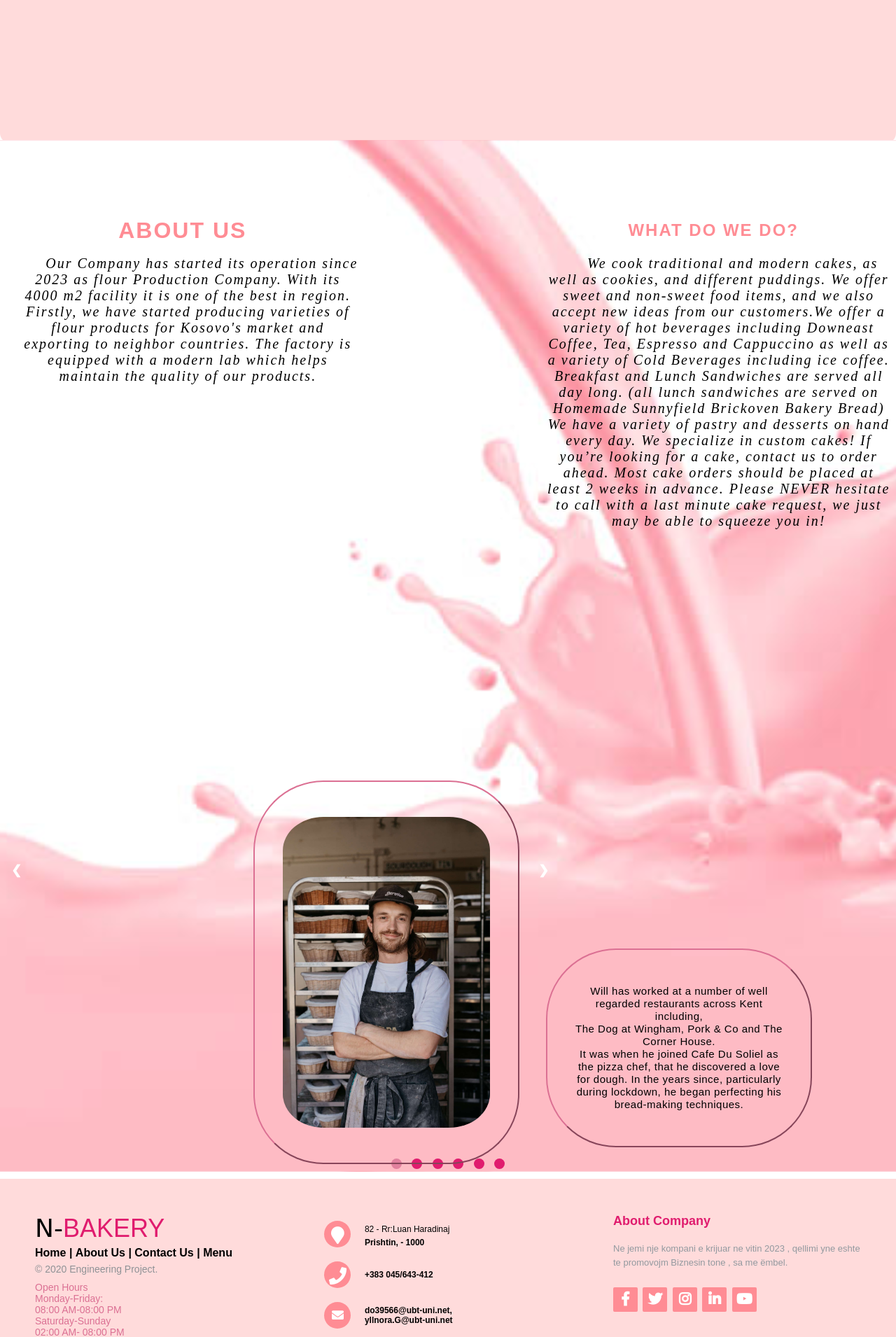
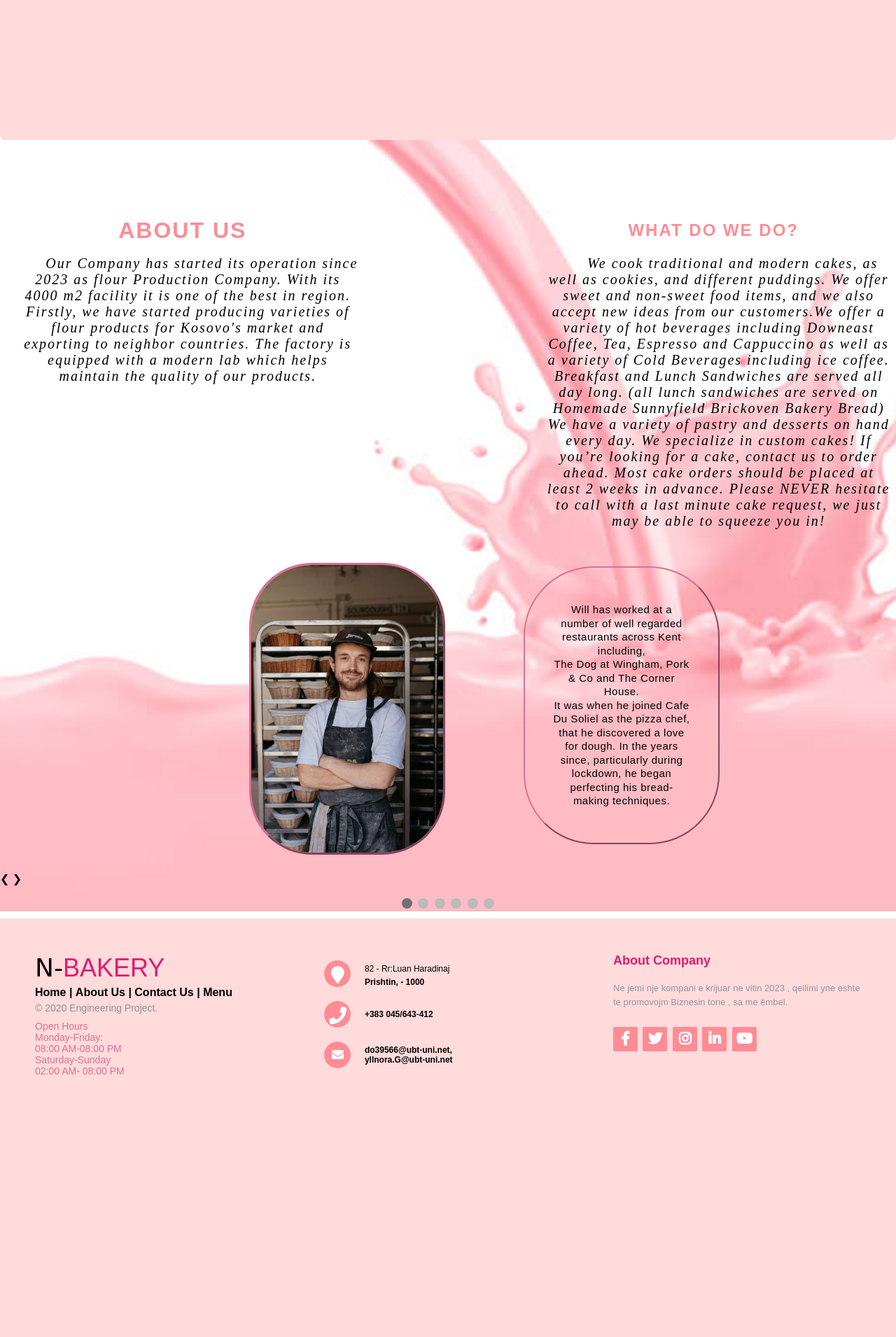
Before and after one commit to Do10527/Projekti-Bakery, a PHP site: page /AboutUs.html in a window 1280 px wide. Shown: the part 210-2120 px from the top of the page at 70% size. After the commit the page ends 1745 px from the top, so only its background shows below. Run offline with PHP 8.4, Linux system fonts and the light colour scheme; some libraries are stand-ins or nearby versions; some web fonts are replaced.

Commit message:
Editimi i sjladerit ne faqen About Us

```diff
--- a/Kodi/AboutUs.html
+++ b/Kodi/AboutUs.html
@@ -49,7 +49,7 @@
 
 <div class="slider-korniza">
 
-  <div class="Slajderi fade">
+  <div class="Slajder fade">
     <div class="numbertext"></div>
     <img src="img/p1.jpg" style="width:50%">
     <div class="text">Will has worked at a number of well regarded restaurants across Kent including,<br> The Dog at Wingham, Pork & Co and The Corner House. <br>It was when he joined Cafe Du Soliel as the pizza chef, that he discovered a love for dough. In the years since, particularly during lockdown, he began perfecting his bread-making techniques.</div>
@@ -57,35 +57,37 @@
   </div>
 
 
-  <div class="Slajderi  fade">
+  <div class="Slajder  fade">
     <div class="numbertext"></div>
     <img src="img/P2.jpg" style="width:50%">
     <div class="text">Allison is the Retail Operations Manager at Duchess Bake Shop and is the glue that binds us all together. She joined the Duchess team in 2017 as a front of house server at our 124th Street location. Allison is dedicated to every one of her team members and works with our front of house teams to keep our cafes running smoothly.</div>
   </div>
 
-  <div class="Slajderi  fade">
-    <div class="numbertext"></div>
-    <img src="img/P3.jpg" style="width:50%">
+  <div class="Slajder  fade">
+    <div class="S1">
+    <img src="img/P3.jpg" style="width:50% ">
     <div class="text">Lex learned the craft in his father's bakery in homeland Korea.  Later on, he trained and worked at international bakery in Korea  gaining experience in bread making, cake decorating, and pastry production.
    </div>
   </div>
+  </div>
 
-  <div class="Slajderi  fade">
-    <div class="numbertext"></div>
+  <div class="Slajder  fade">
+    <div class="S2">
     <img src="img/P4.jpg" style="width:50%">
     <div class="text">Jon started his career in finance in London working
       as an asset manager. However, in his mid 20s,
        his passion for adventure took him to live and
        work in San Sebastian</div>
+      </div>
   </div>
 
-  <div class="Slajderi  fade">
+  <div class="Slajder  fade">
     <div class="numbertext"></div>
     <img src="img/P5.jpg" style="width:50%">
     <div class="text">Josh is the newest member of the team, joining in October 23. During lockdown, Josh discovered his passion for making sourdough at home, which he’d always wanted to take more seriously. In 2022, he stopped his work in the media advertising industry to start a baker role at Docker in Folkestone</div>
   </div>
 
-  <div class="Slajderi fade">
+  <div class="Slajder fade">
     <div class="numbertext"></div>
     <img src="img/P6.jpg" style="width:50%">
     <div class="text">Ben has always had a passion for sourdough, which started in his home kitchen. He decided to follow that love for bread and began work at Wild Bread, where he gained most of his sourdough-making experience, before moving briefly to Grain and Hearth and then onto the Gilda team in February 2023. </div>
@@ -120,7 +122,7 @@
 
   function showSlides(n) {
     let i;
-    let slides = document.getElementsByClassName("Slajderi ");
+    let slides = document.getElementsByClassName("Slajder ");
     let dots = document.getElementsByClassName("dot");
     if (n > slides.length) {slideIndex = 1}
     if (n < 1) {slideIndex = slides.length}
--- a/Kodi/Bakery.css
+++ b/Kodi/Bakery.css
@@ -33,10 +33,10 @@
   transform: translate(-50%, -50%);
 }
 
-  #wrapper-div {
+  /*#wrapper-div {
     width: 80%;
     margin: auto;
-  }
+  }*/
 
   .clearfix::after {
     content: " ";
@@ -576,88 +576,100 @@ select option:checked {
 }
 
  /* ------------SLLAJDERI----------------------------------------------*/
- .Slajderi
+ .Slajder
  {
   display: none;
- text-align: center;
    padding: 20px;
- z-index: 1;
-
-
+   z-index:1;
+   width: 100%;
+   align-items: center;
  }
 
- .Slajderi  img
+ .Slajder  img
  {
 
-
- padding: 50px 40px;
- position: relative;
- bottom: -330px;
- margin-bottom: 30px;
- margin-right: -40%;
- line-height: 1.2;
- border-radius: 100px;
- border-style: outset;
- border-width: 2px;
+   border-radius: 90px;
+   border-style:outset;
+   border-width: 0.px;
    border-color:palevioletred;
+   position:relative;
+   margin-bottom:-70%;
+   margin-left: 60%;
 
  }
 
  .slider-korniza {
- max-width: 800px;
+ max-width: 600px;
  position:relative;
- margin-top: 1px;
- margin-bottom: -30px;
- /*z-index: 1;*/
- z-index: 1;
+ margin-top: 20px;
+
+ }
+.S1 img
+ {
+  border-radius: 90px;
+   border-style:outset;
+   border-width: 0.px;
+   border-color:palevioletred;
+   position:relative;
+   margin-bottom:-50%;
+   margin-left: 60%;
+   width: 50px;
+ }
+ .S2 img
+ {
+  border-radius: 90px;
+   border-style:outset;
+   border-width: 0.px;
+   border-color:palevioletred;
+   position:relative;
+   margin-bottom:-50%;
+   margin-left: 60%;
+   width: 50px;
+ }
 
 
+ .prev, .next {
+ cursor:pointer;
+ position: relative;
 
  }
-
- .prev, .next {
- cursor: pointer;
- position: absolute;
- top: 50%;
- width: auto;
- padding: 16px;
- bottom: 8px;
- color: white;
- font-weight: bold;
- font-size: 18px;
- transition: 0.6s ease;
- border-radius: 0 3px 3px 0;
- user-select: none;
- }
-
- .next {
- right: 0;
- border-radius: 3px 0 0 3px;
- }
-
  .prev:hover, .next:hover {
   background-color: rgba(0,0,0,0.8);
   }
 
  .text {
+
   color:black;
   letter-spacing: 0.5px;
   padding: 50px 40px;
   position: relative;
- bottom: 8px;
+  bottom: 20px;
   width: 50%;
   height: 0%;
- margin-left: 100%;
- line-height: 1.2;
+  margin-left: 130%;
+  line-height: 1.3;
   border-radius: 100px;
   border-style: outset;
   border-width: 2px;
   border-color:palevioletred;
+/*
+ line-height: 1.5;
+ border-radius: 100px;
+ border-style: outset;
+ border-width: 2px;
+ border-color:palevioletred;
+ color:black;
+ letter-spacing: 0.5px;
+ padding: 20px 20px;
+ position:relative;
+ margin-bottom:-5%;
+ margin-left: 100%;
+ */
 
  }
 
 
- .dot {
+ .Slajder.dot {
  cursor: pointer;
  height: 15px;
  width: 15px;
@@ -665,13 +677,13 @@ select option:checked {
  background-color:#e01c6e;
  border-radius: 50%;
  display: inline-block;
- transition: background-color 0.6s ease;
+
  }
 
- .active, .dot:hover {
+ .Slajder.active, .dot:hover {
  background-color:rgba(216, 112, 147, 0.767);
  }
- .fade {
+ .Slajder.fade {
  animation-name: fade;
  animation-duration: 1.5s;
  }
--- a/Kodi/Bakery.jsx
+++ b/Kodi/Bakery.jsx
@@ -1,5 +1,5 @@
 
-const form = document.getElementById('form');
+/*const form = document.getElementById('form');
 const username = document.getElementById('username');
 const password = document.getElementById('password');
 const cpassword = document.getElementById('cpassword');
@@ -85,3 +85,6 @@ const validateInputs = () =>
         setSuccess(cpassword);
     }
 };
+
+
+*/
```
Lines whose indentation alone changed are shown as unchanged.
